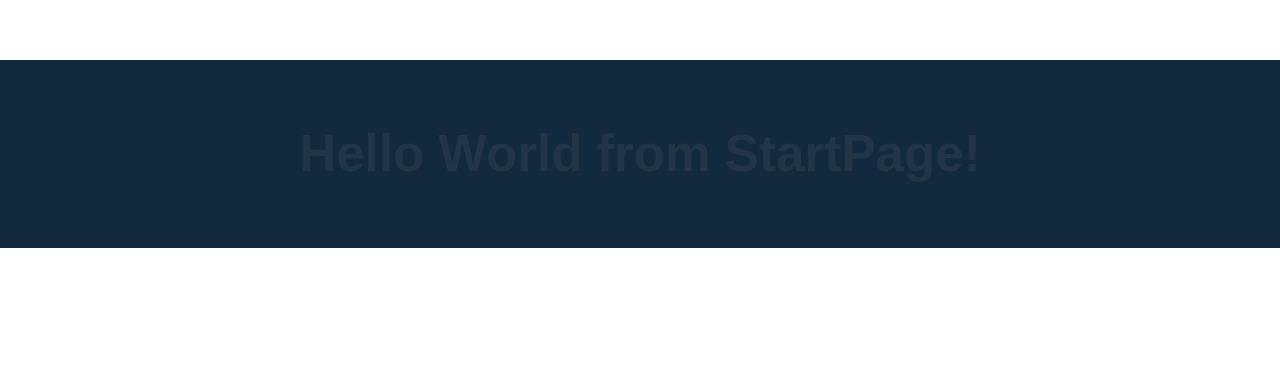
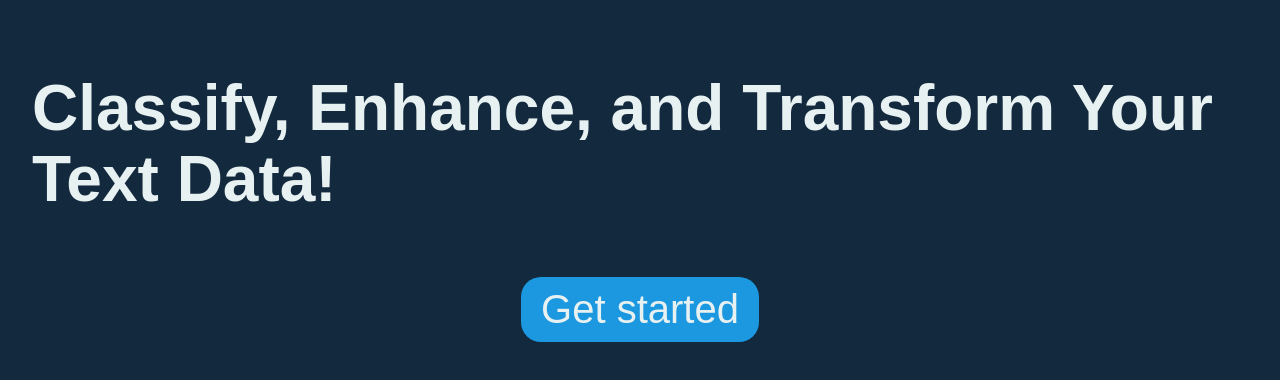
Before and after one commit to ProjectCED/CED-LLM, a React (Vite) app in the folder frontend/: page / in a window 1280 px wide. Shown: the part 246-626 px from the top of the page. Built offline with nearby package versions, Linux system fonts and the light colour scheme.

Commit message:
UI for startpage

```diff
--- a/frontend/src/StartPage.jsx
+++ b/frontend/src/StartPage.jsx
@@ -1,7 +1,19 @@
-import React from 'react';
+import React from "react";
+import { Link } from "react-router-dom";
+import './StartPage.css';
 
+// Define a functional component named StartPage
 const StartPage = () => {
-  return <h1>Hello World from StartPage!</h1>;
+  return (
+    <div className="start-container">
+      <div className="text-container">
+        <h1>Classify, Enhance, and Transform Your Text Data!</h1>
+      </div>
+      <Link to="/app/classification">
+        <button className="get-started-btn">Get started</button>
+      </Link>
+    </div>
+  );
 };
 
 export default StartPage;
--- /dev/null
+++ b/frontend/src/Startpage.css
@@ -0,0 +1,34 @@
+/* Container styling */
+.start-container {
+    background-color: #13293D;
+    height: 100vh;
+    display: flex;
+    flex-direction: column;
+    justify-content: center;
+    align-items: center;
+    color: #e8f1f2;
+    font-family: Arial, sans-serif;
+  }
+
+  /* Text container styling */
+  .text-container {
+    text-align: left;
+    font-size: 20px;
+    margin-bottom: 20px;
+  }
+
+  /* Button styling */
+  .get-started-btn {
+    background-color: #1B98E0;
+    color: #e8f1f2;;
+    border: none;
+    padding: 10px 20px;
+    font-size: 40px;
+    border-radius: 20px;
+    cursor: pointer;
+    outline: none;
+  }
+
+  .get-started-btn:hover {
+    background-color: #1B98E0;
+  }
```
